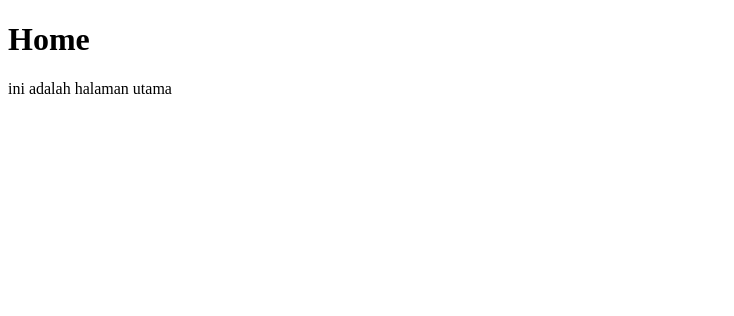
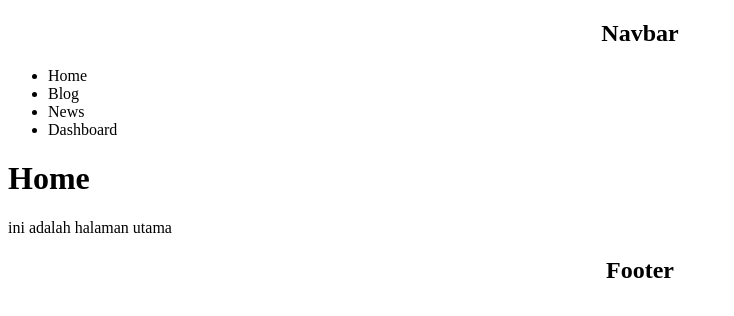
Before and after one commit to adrianmulyawan/belajar-nextjs-2, a Next.js app: page / in a window 1280 px wide. Shown: the top 316 px of the page, without its empty margins (0-734 px from the left). Built offline with nearby package versions, Linux system fonts and the light colour scheme.

Commit message:
membuat link dan navigation di layout app

```diff
--- a/app/layout.js
+++ b/app/layout.js
@@ -1,27 +1,55 @@
+"use client"
+
 // import './globals.css'
 // import { Inter } from 'next/font/google'
 
 // const inter = Inter({ subsets: ['latin'] })
 
 // export const metadata = {
-//   title: 'Create Next App',
-//   description: 'Generated by create next app',
-// }
+  //   title: 'Create Next App',
+  //   description: 'Generated by create next app',
+  // }
+
+import Link from "next/link";
+import { useRouter } from "next/navigation";
 
 export default function RootLayout({ children }) {
+  const router = useRouter();
+
+  const handleOnClick = (url) => {
+    router.push(url);
+  }
+
   return (
     <html lang="en">
       <head>
         <title>NextJS Dasar</title>
       </head>
       <body>
-        {/* <div>
-          <h1>Navbar</h1>
-        </div> */}
+        <nav>
+          <center><h2>Navbar</h2></center>
+        </nav>
+
+        <ul>
+          <li style={{ cursor: "pointer" }}>
+            <Link style={{ textDecoration: "none", color: "black" }} href="/">Home</Link>
+          </li>
+          <li style={{ cursor: "pointer" }}>
+            <Link style={{ textDecoration: "none", color: "black" }} href="/blog">Blog</Link>
+          </li>
+          <li style={{ cursor: "pointer" }} onClick={ () => handleOnClick('/news') }>
+            News
+          </li>
+          <li style={{ cursor: "pointer" }} onClick={ () => handleOnClick('/dashboard') }>
+            Dashboard
+          </li>
+        </ul>
+
         {children}
-        {/* <div>
-          <h1>Footer</h1>
-        </div> */}
+
+        <footer>
+          <center><h2>Footer</h2></center>
+        </footer>
       </body>
     </html>
   )
```
